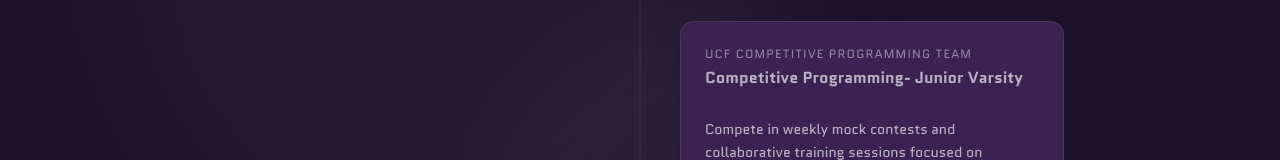
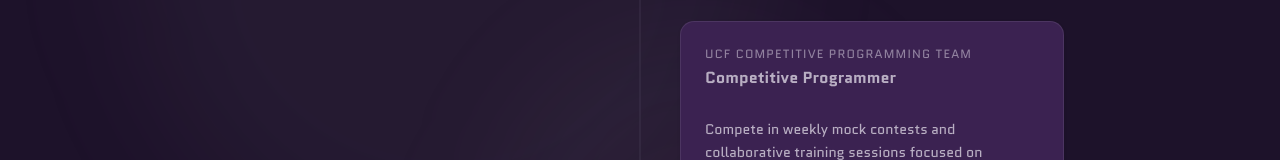
Before and after one commit to DGoel1602/portfolio, a Next.js app: page /experience in a window 1280 px wide. Shown: the part 206-366 px from the top of the page. Built offline with nearby package versions, Linux system fonts and the light colour scheme.

Commit message:
fix: remove jv

```diff
--- a/app/experience/page.tsx
+++ b/app/experience/page.tsx
@@ -12,7 +12,7 @@
   endYear: "Present",
   endMonth: "",
   isCurrent: true,
-  title: "Competitive Programming- Junior Varsity",
+  title: "Competitive Programmer",
   company: "UCF Competitive Programming Team",
   description:
     "Compete in weekly mock contests and collaborative training sessions focused on advanced algorithms and problem solving. Achieved the top Division II score at the ICPC Southeast Regionals out of 100+ teams. Regularly solve problems involving graph theory, dynamic programming, greedy optimization, number theory, and data structures under strict time constraints, emphasizing correctness, efficiency, and teamwork.",
```
